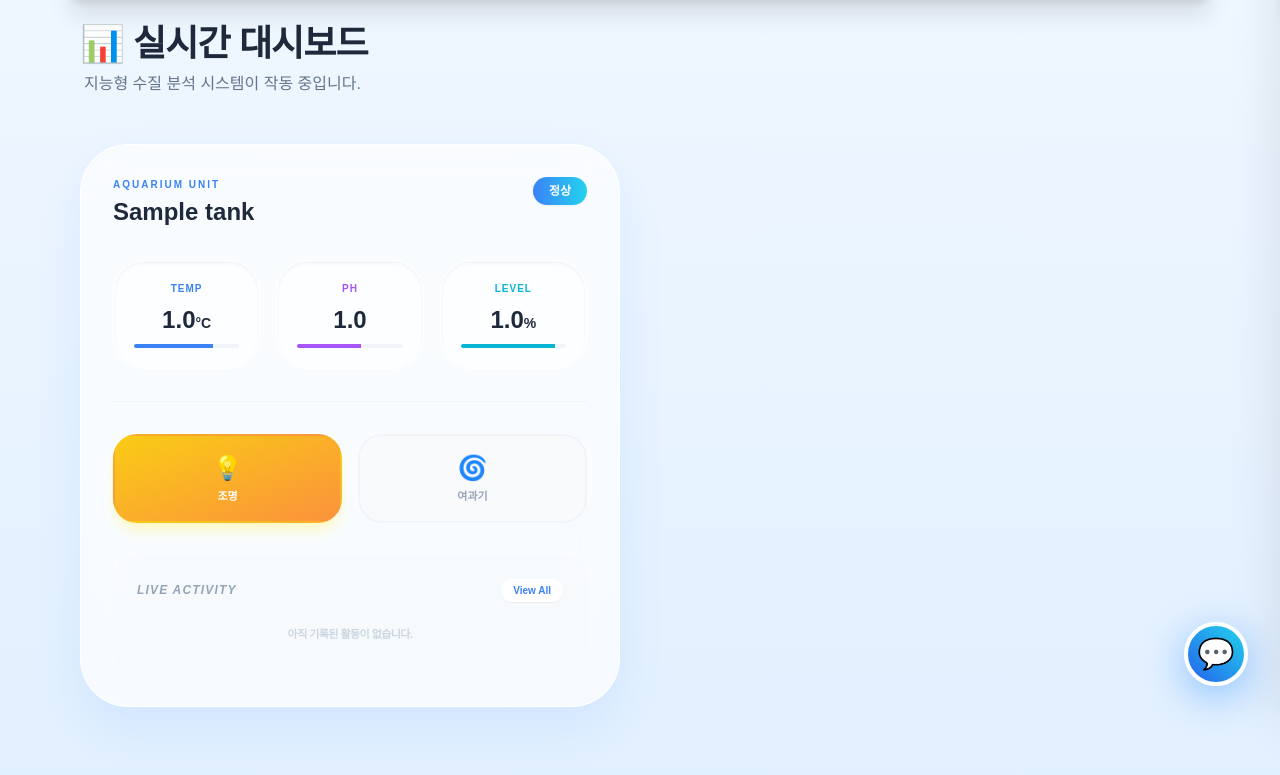
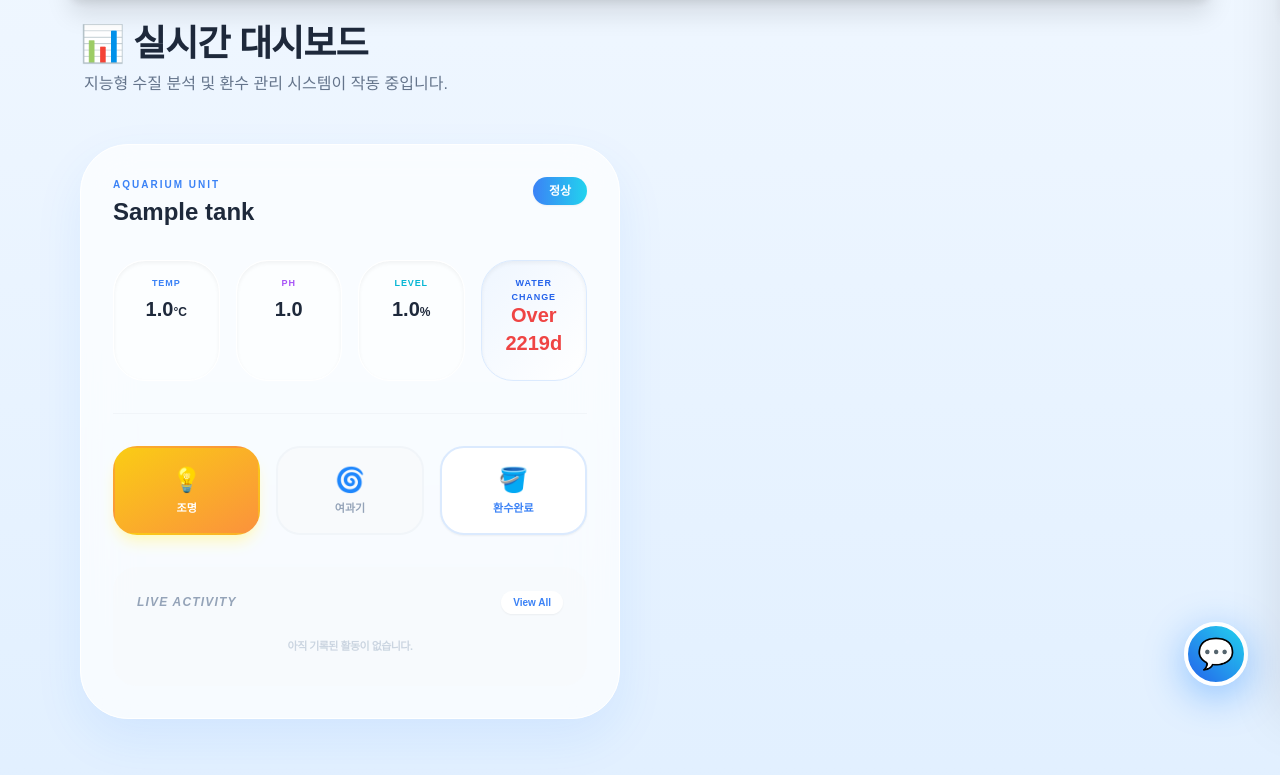
Before and after one commit to rkdwjdwns/aquarium-helper, a Django app: page /monitoring/dashboard/ in a window 1280 px wide. Shown: the part 82-857 px from the top of the page. Run offline with Django 5.2, Linux system fonts and the light colour scheme; a user stored in the database is signed in; tables that the repository leaves empty hold one stand-in row (values such as "Sample post"); data that the repository does not hold is empty; some libraries are stand-ins or nearby versions; some web fonts are replaced.

Commit message:
환수 관리 UI 및 경로 추가

```diff
--- a/apps/monitoring/urls.py
+++ b/apps/monitoring/urls.py
@@ -1,5 +1,3 @@
-# apps/monitoring/urls.py
-
 from django.urls import path
 from . import views
 
@@ -7,8 +5,10 @@ app_name = 'monitoring'
 
 urlpatterns = [
     path('dashboard/', views.dashboard, name='dashboard'),
-    path('logs/', views.logs_view, name='logs'),  # <--- 여기서 name을 'logs'로 확정!
+    path('logs/', views.logs_view, name='logs'),
     path('add/', views.add_tank, name='add_tank'),
     path('camera/', views.camera_view, name='camera_view'),
     path('toggle-device/<int:tank_id>/', views.toggle_device, name='toggle_device'),
+    # --- [추가] 환수 완료 처리 경로 ---
+    path('water-change/<int:tank_id>/', views.perform_water_change, name='perform_water_change'),
 ]
--- a/templates/monitoring/dashboard.html
+++ b/templates/monitoring/dashboard.html
@@ -3,7 +3,7 @@
 {% block content %}
 <div class="mb-12">
     <h2 class="text-4xl font-black text-slate-800 tracking-tight mb-2">📊 실시간 대시보드</h2>
-    <p class="text-slate-500 font-medium ml-1">지능형 수질 분석 시스템이 작동 중입니다.</p>
+    <p class="text-slate-500 font-medium ml-1">지능형 수질 분석 및 환수 관리 시스템이 작동 중입니다.</p>
 </div>
 
 <div class="grid grid-cols-1 lg:grid-cols-2 gap-10">
@@ -34,27 +34,30 @@
         </div>
         {% endif %}
 
-        <div class="grid grid-cols-3 gap-4 mb-8">
-            <div class="bg-white/50 border border-white p-5 rounded-[2rem] text-center shadow-inner transition-transform group-hover:scale-105">
-                <p class="text-[10px] text-blue-500 mb-2 font-black uppercase tracking-widest">Temp</p>
-                <p class="text-2xl font-black text-slate-800">{{ item.latest.temperature|default:"--" }}<span class="text-sm">°C</span></p>
-                <div class="mt-2 w-full bg-slate-100 h-1 rounded-full overflow-hidden">
-                    <div class="bg-blue-500 h-full" style="width: 75%"></div>
-                </div>
+        <div class="grid grid-cols-2 md:grid-cols-4 gap-4 mb-8">
+            <div class="bg-white/50 border border-white p-4 rounded-[2rem] text-center shadow-inner transition-transform group-hover:scale-105">
+                <p class="text-[9px] text-blue-500 mb-1 font-black uppercase tracking-widest">Temp</p>
+                <p class="text-xl font-black text-slate-800">{{ item.latest.temperature|default:"--" }}<span class="text-xs">°C</span></p>
             </div>
-            <div class="bg-white/50 border border-white p-5 rounded-[2rem] text-center shadow-inner transition-transform group-hover:scale-105" style="transition-delay: 50ms;">
-                <p class="text-[10px] text-purple-500 mb-2 font-black uppercase tracking-widest">pH</p>
-                <p class="text-2xl font-black text-slate-800">{{ item.latest.ph|default:"--" }}</p>
-                <div class="mt-2 w-full bg-slate-100 h-1 rounded-full overflow-hidden">
-                    <div class="bg-purple-500 h-full" style="width: 60%"></div>
-                </div>
+            <div class="bg-white/50 border border-white p-4 rounded-[2rem] text-center shadow-inner transition-transform group-hover:scale-105">
+                <p class="text-[9px] text-purple-500 mb-1 font-black uppercase tracking-widest">pH</p>
+                <p class="text-xl font-black text-slate-800">{{ item.latest.ph|default:"--" }}</p>
             </div>
-            <div class="bg-white/50 border border-white p-5 rounded-[2rem] text-center shadow-inner transition-transform group-hover:scale-105" style="transition-delay: 100ms;">
-                <p class="text-[10px] text-cyan-500 mb-2 font-black uppercase tracking-widest">Level</p>
-                <p class="text-2xl font-black text-slate-800">{{ item.latest.water_level|default:"--" }}<span class="text-sm">%</span></p>
-                <div class="mt-2 w-full bg-slate-100 h-1 rounded-full overflow-hidden">
-                    <div class="bg-cyan-500 h-full" style="width: 90%"></div>
-                </div>
+            <div class="bg-white/50 border border-white p-4 rounded-[2rem] text-center shadow-inner transition-transform group-hover:scale-105">
+                <p class="text-[9px] text-cyan-500 mb-1 font-black uppercase tracking-widest">Level</p>
+                <p class="text-xl font-black text-slate-800">{{ item.latest.water_level|default:"--" }}<span class="text-xs">%</span></p>
+            </div>
+            <div class="bg-gradient-to-br from-blue-50 to-white border border-blue-100 p-4 rounded-[2rem] text-center shadow-inner transition-transform group-hover:scale-105">
+                <p class="text-[9px] text-blue-600 mb-1 font-black uppercase tracking-widest">Water Change</p>
+                <p class="text-xl font-black {% if item.d_day <= 0 %}text-red-500 animate-bounce{% else %}text-slate-800{% endif %}">
+                    {% if item.d_day is not None %}
+                        {% if item.d_day > 0 %}D-{{ item.d_day }}
+                        {% elif item.d_day == 0 %}D-Day
+                        {% else %}Over {{ item.d_day|stringformat:"d"|slice:"1:" }}d{% endif %}
+                    {% else %}
+                        N/A
+                    {% endif %}
+                </p>
             </div>
         </div>
 
@@ -71,6 +74,10 @@
                     {% if item.filter_on %}bg-gradient-to-br from-blue-500 to-cyan-400 border-transparent text-white shadow-lg shadow-blue-100
                     {% else %}bg-slate-50 border-slate-100 text-slate-400 hover:bg-slate-100{% endif %}">
                     <span class="text-2xl mb-1">🌀</span><span class="text-[11px] font-black">여과기</span>
+                </button>
+                <button onclick="performWaterChange('{{ item.tank.id }}')"
+                    class="flex-1 py-4 rounded-[1.5rem] border-2 border-blue-100 bg-white text-blue-500 hover:bg-blue-500 hover:text-white hover:border-transparent transition-all flex flex-col items-center justify-center shadow-sm">
+                    <span class="text-2xl mb-1">🪣</span><span class="text-[11px] font-black">환수완료</span>
                 </button>
             </div>
         </div>
@@ -120,7 +127,25 @@ function controlDevice(tankId, deviceType) {
     .then(res => res.json())
     .then(data => {
         if(data.status === 'success') {
-            location.reload(); // 상태 변화 반영을 위한 새로고침
+            location.reload();
+        }
+    });
+}
+
+// [추가] 환수 완료 AJAX 함수
+function performWaterChange(tankId) {
+    if(!confirm('오늘 환수를 완료하셨나요?')) return;
+
+    fetch(`/monitoring/water-change/${tankId}/`, {
+        method: 'POST',
+        headers: {
+            'X-CSRFToken': '{{ csrf_token }}'
+        }
+    })
+    .then(res => res.json())
+    .then(data => {
+        if(data.status === 'success') {
+            location.reload();
         }
     });
 }
```
